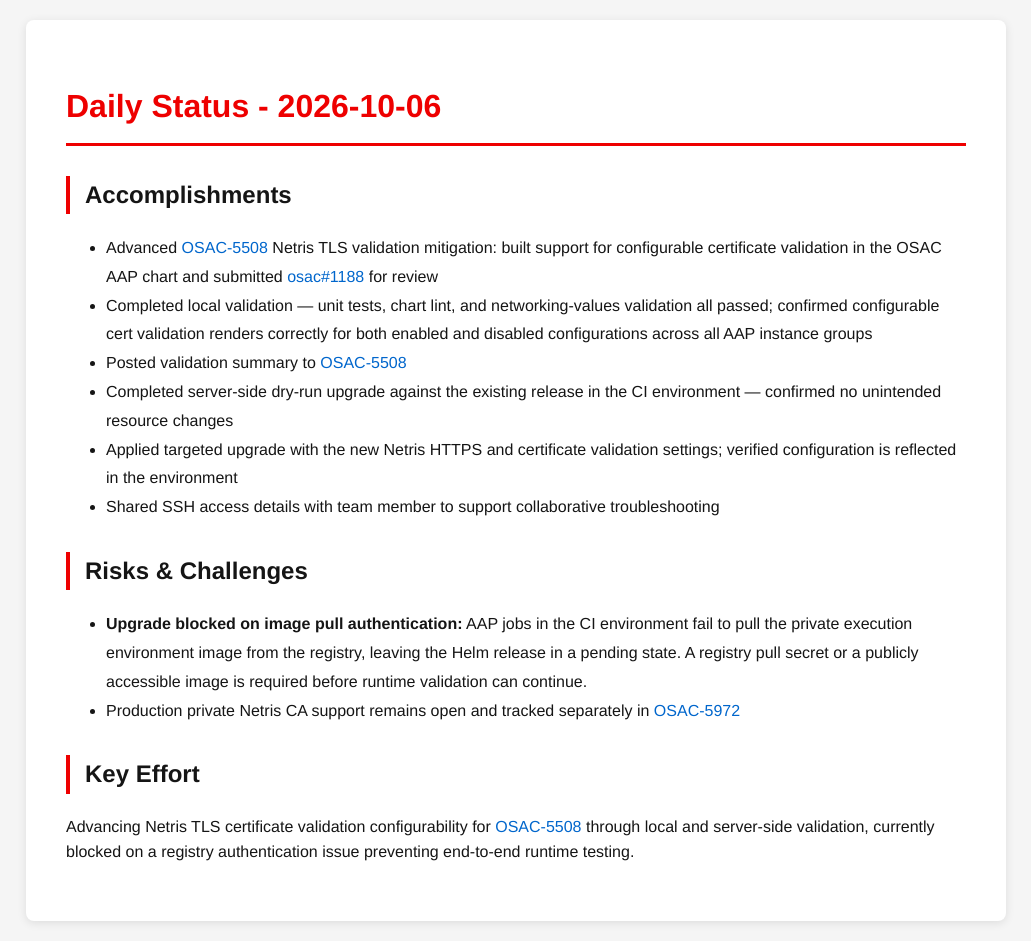
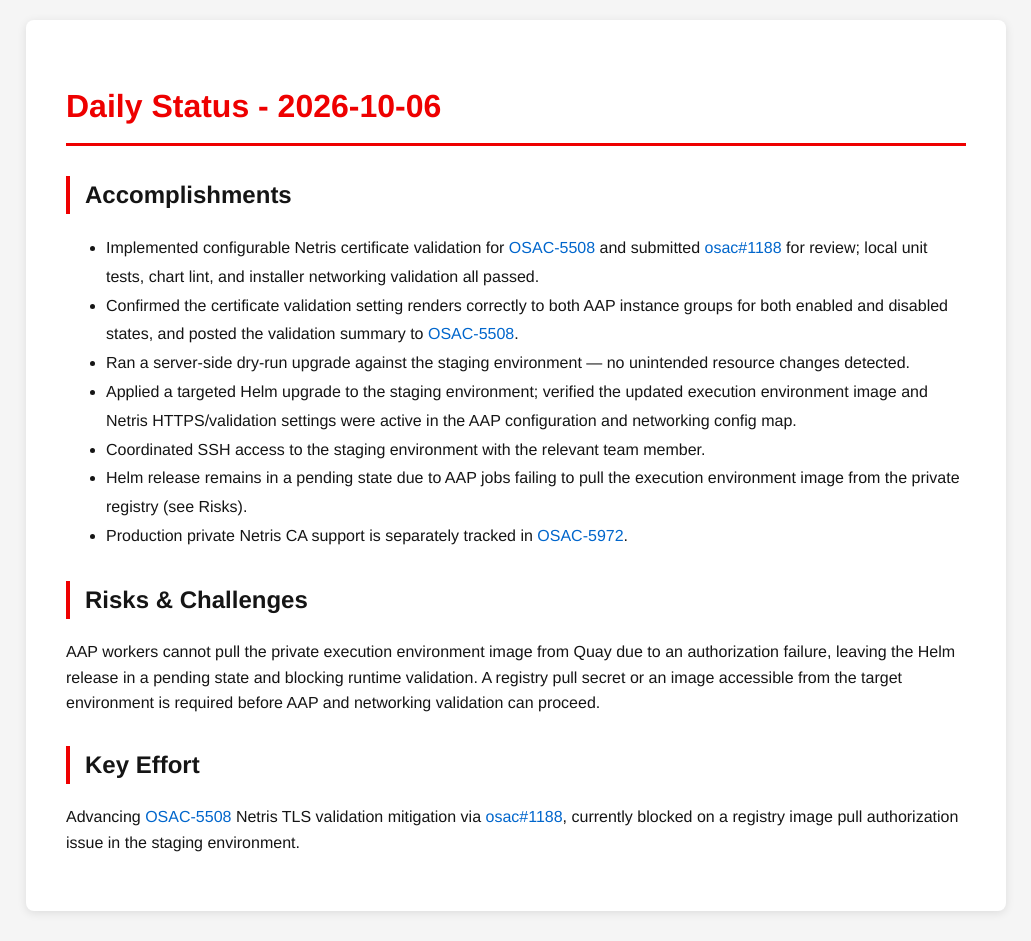
Before and after one commit to tzvatot/daily-status, a Jekyll site: the page built from 2026-10-06.md, in a window 1280 px wide. Shown: the whole page, without its empty margins (124-1155 px from the left). Built offline with Jekyll 4.4.1, drawn with Linux system fonts in a browser that asks for light colours.

Commit message:
Daily status update - 2026-10-06

```diff
--- a/2026-10-06.md
+++ b/2026-10-06.md
@@ -7,16 +7,16 @@
 # Daily Status - 2026-10-06
 
 ## Accomplishments
-- Advanced [OSAC-5508](https://redhat.atlassian.net/browse/OSAC-5508) Netris TLS validation mitigation: built support for configurable certificate validation in the OSAC AAP chart and submitted [osac#1188](https://github.com/osac-project/osac/pull/1188) for review
-- Completed local validation — unit tests, chart lint, and networking-values validation all passed; confirmed configurable cert validation renders correctly for both enabled and disabled configurations across all AAP instance groups
-- Posted validation summary to [OSAC-5508](https://redhat.atlassian.net/browse/OSAC-5508)
-- Completed server-side dry-run upgrade against the existing release in the CI environment — confirmed no unintended resource changes
-- Applied targeted upgrade with the new Netris HTTPS and certificate validation settings; verified configuration is reflected in the environment
-- Shared SSH access details with team member to support collaborative troubleshooting
+- Implemented configurable Netris certificate validation for [OSAC-5508](https://redhat.atlassian.net/browse/OSAC-5508) and submitted [osac#1188](https://github.com/osac-project/osac/pull/1188) for review; local unit tests, chart lint, and installer networking validation all passed.
+- Confirmed the certificate validation setting renders correctly to both AAP instance groups for both enabled and disabled states, and posted the validation summary to [OSAC-5508](https://redhat.atlassian.net/browse/OSAC-5508).
+- Ran a server-side dry-run upgrade against the staging environment — no unintended resource changes detected.
+- Applied a targeted Helm upgrade to the staging environment; verified the updated execution environment image and Netris HTTPS/validation settings were active in the AAP configuration and networking config map.
+- Coordinated SSH access to the staging environment with the relevant team member.
+- Helm release remains in a pending state due to AAP jobs failing to pull the execution environment image from the private registry (see Risks).
+- Production private Netris CA support is separately tracked in [OSAC-5972](https://redhat.atlassian.net/browse/OSAC-5972).
 
 ## Risks & Challenges
-- **Upgrade blocked on image pull authentication:** AAP jobs in the CI environment fail to pull the private execution environment image from the registry, leaving the Helm release in a pending state. A registry pull secret or a publicly accessible image is required before runtime validation can continue.
-- Production private Netris CA support remains open and tracked separately in [OSAC-5972](https://redhat.atlassian.net/browse/OSAC-5972)
+AAP workers cannot pull the private execution environment image from Quay due to an authorization failure, leaving the Helm release in a pending state and blocking runtime validation. A registry pull secret or an image accessible from the target environment is required before AAP and networking validation can proceed.
 
 ## Key Effort
-Advancing Netris TLS certificate validation configurability for [OSAC-5508](https://redhat.atlassian.net/browse/OSAC-5508) through local and server-side validation, currently blocked on a registry authentication issue preventing end-to-end runtime testing.
+Advancing [OSAC-5508](https://redhat.atlassian.net/browse/OSAC-5508) Netris TLS validation mitigation via [osac#1188](https://github.com/osac-project/osac/pull/1188), currently blocked on a registry image pull authorization issue in the staging environment.
```
